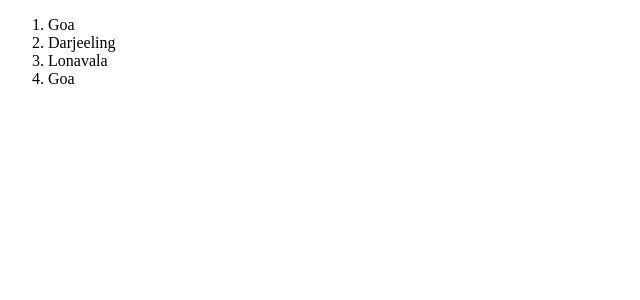
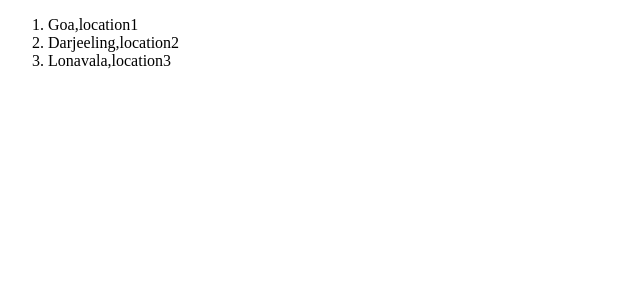
Before and after one commit to A-jha/ReactJS-React-Basics-Working-with-Fragments-portals-refs-React-Fragments-R-...---In-Class---Ho, a React app: page / in a window 1280 px wide. Shown: the top 300 px of the page, without its empty margins (0-640 px from the left). Built offline with nearby package versions, Linux system fonts and the light colour scheme.

Commit message:
Update App.js

```diff
--- a/src/components/App.js
+++ b/src/components/App.js
@@ -17,7 +17,7 @@ class App extends Component {
       { name: "Museum Island", country: "Germany" },
       { name: "Munnar", country: "India" },
       { name: "Leh Ladakh", country: "India" },
-      { name: "Goa", country: "India" },
+      // { name: "Goa", country: "India" },
       { name: "Agra", country: "India" },
       { name: "Dalhousie", country: "India" },
       { name: "Coorg", country: "India" },
@@ -57,7 +57,11 @@ class App extends Component {
             ) {
               let tempKey = "location" + i;
               i++;
-              return <li key={tempKey}>{item.name}</li>;
+              return (
+                <li key={tempKey}>
+                  {item.name},{tempKey}
+                </li>
+              );
             }
           })}
         </ol>
```
